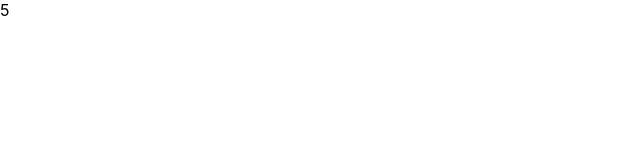
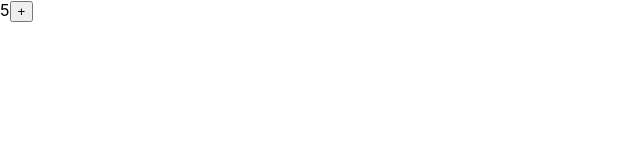
Before and after one commit to Nosov-Pavel/react-app-aject, a React (Create React App) app: page / in a window 1280 px wide. Shown: the top 160 px of the page, without its empty margins (0-640 px from the left). Built offline with nearby package versions, Linux system fonts and the light colour scheme.

Commit message:
button+1

```diff
--- a/src/App.js
+++ b/src/App.js
@@ -3,14 +3,15 @@ import React, {useState} from "react";
 function App() {
     const [counter, setCounter] = useState(5);
 
-    // const buttonPlus => () => {
-    //     setCounter(co)
-    // }
+    const buttonPlus = () => {
+        setCounter(counter +1)
+    }
 
 
     return (
         <div>
             {counter}
+            <button onClick={buttonPlus}>+</button>
         </div>
     )
 
```
